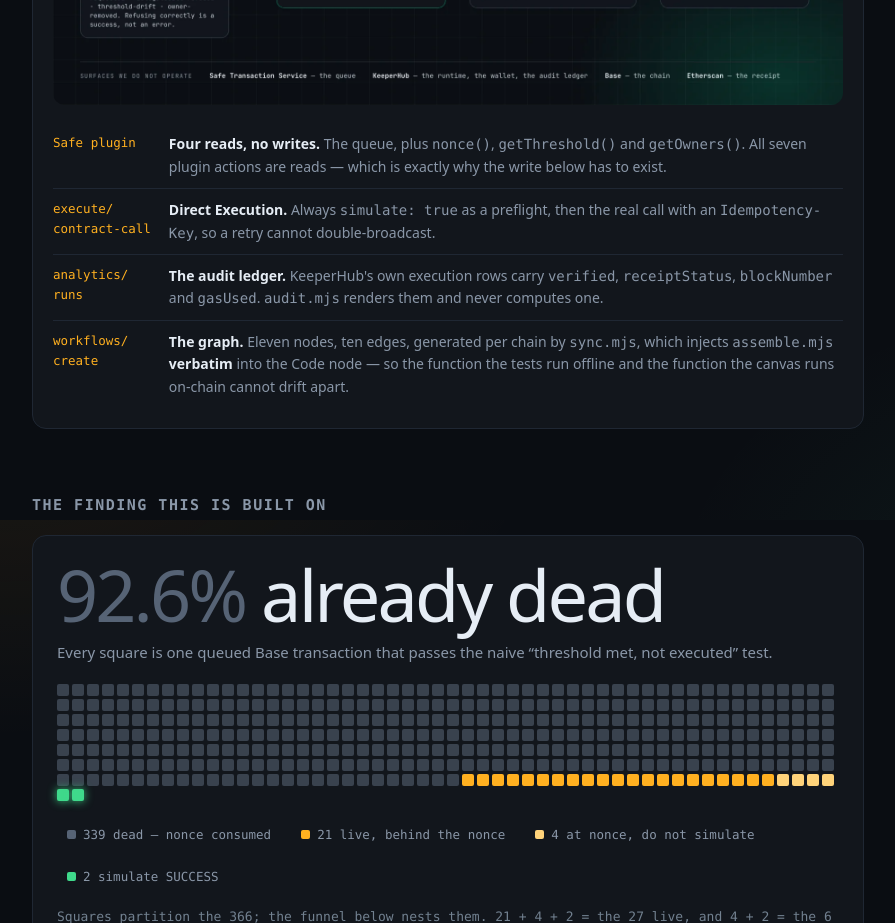
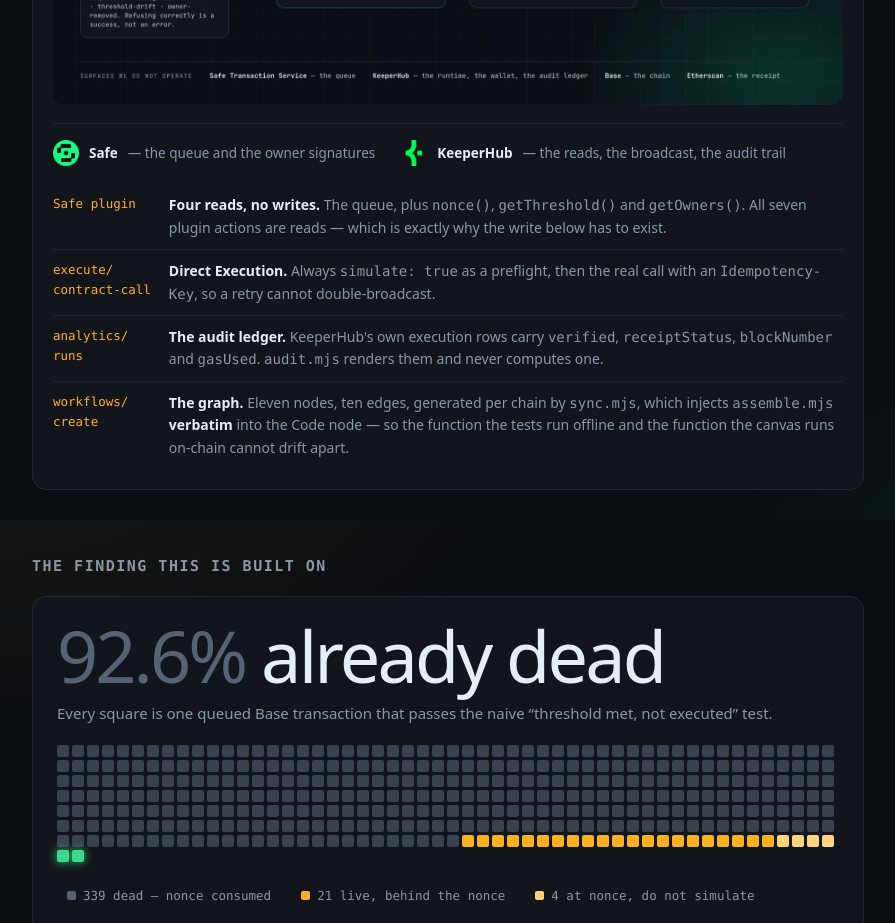
Before and after one commit to edycutjong/gavel, a website: page site/index.html in a window 1280 px wide. Shown: the part 1080-2003 px from the top of the page, without its empty margins (192-1087 px from the left). Drawn offline with Linux system fonts and the light colour scheme.

Commit message:
Safe and KeeperHub marks, at the point where the page explains them
Both sit inside 'How KeeperHub runs this', on the line that says what each
surface does — not in a band under the hero. A 'powered by' strip would claim a
relationship neither company has agreed to, and it is the thing judges read as
padding. Here the use is referential: these are the surfaces the mechanism runs
on, and the page already says twice that none of them are ours.

26px, 1.4 KB and 3.2 KB, lazy, explicit dimensions and height:auto is not needed
because they are fixed-size. Nothing near the 300 KB asset gate.

```diff
--- a/site/index.html
+++ b/site/index.html
@@ -142,6 +142,17 @@
   /* height:auto is load-bearing: the width/height attributes exist to reserve the
      box and stop layout shift, but without this the height attribute applies
      literally and the diagram renders 312x955 on a phone. */
+  /* Both marks are used referentially — to identify the surfaces this runs on,
+     at the point where the page explains what each one does. Neither company has
+     endorsed anything, which is why they sit here and not in a band under the
+     hero: a 'powered by' strip would claim a relationship that does not exist,
+     and the page says twice over that none of these surfaces are ours. */
+  .marks{display:flex;flex-wrap:wrap;gap:26px;margin:18px 0 0;padding-top:16px;
+    border-top:1px solid var(--line);font-size:13.5px;color:var(--mid)}
+  .marks span{display:inline-flex;align-items:center;gap:10px}
+  .marks img{width:26px;height:26px;border-radius:6px;flex:0 0 auto}
+  .marks b{color:var(--hi);font-weight:600}
+  @media(max-width:600px){.marks{gap:14px}}
   .surf{width:100%;border-collapse:collapse;margin-top:18px;font-size:14px}
   .surf td{padding:10px 0;border-top:1px solid var(--line);vertical-align:top}
   .surf tr:first-child td{border-top:0}
@@ -252,6 +263,12 @@
            decoding="async"
            alt="Four stages left to right. The Safe Transaction Service supplies the queue and the owner signatures. KeeperHub's Safe plugin performs four reads: the queue, nonce, threshold and owners. src/assemble.mjs decides purely and returns either ten execTransaction arguments or one of seven named refusals. KeeperHub Direct Execution simulates, then broadcasts from a wallet that owns none of the Safe. KeeperHub's own execution rows are the audit ledger.">
     </picture>
+    <p class="marks">
+      <span><img src="assets/mark-safe.png" width="26" height="26" alt="Safe logo" loading="lazy" decoding="async">
+        <b>Safe</b> — the queue and the owner signatures</span>
+      <span><img src="assets/mark-keeperhub.png" width="26" height="26" alt="KeeperHub logo" loading="lazy" decoding="async">
+        <b>KeeperHub</b> — the reads, the broadcast, the audit trail</span>
+    </p>
     <table class="surf">
       <tr><td>Safe plugin</td><td><b>Four reads, no writes.</b> The queue, plus <code>nonce()</code>,
         <code>getThreshold()</code> and <code>getOwners()</code>. All seven plugin actions are reads —
```
Also changed, not shown: site/assets/mark-keeperhub.png (added), site/assets/mark-safe.png (added).
